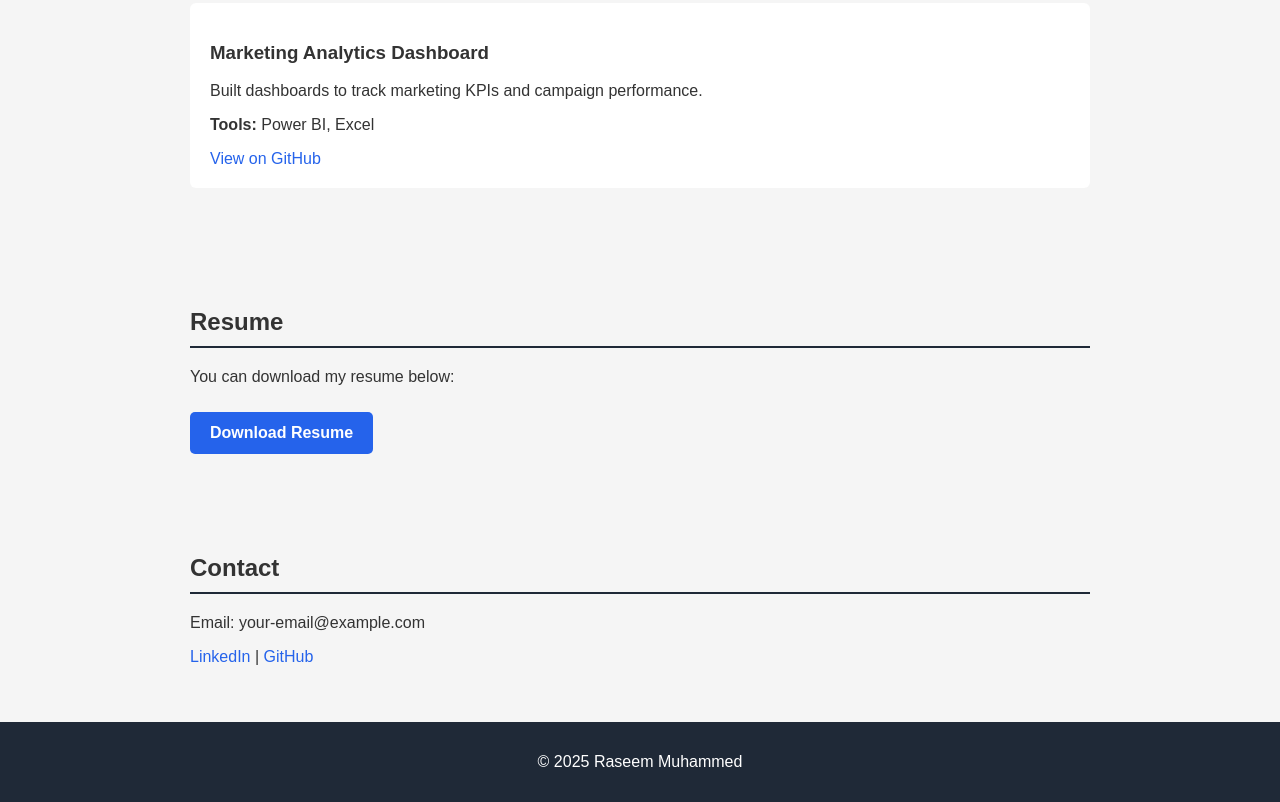
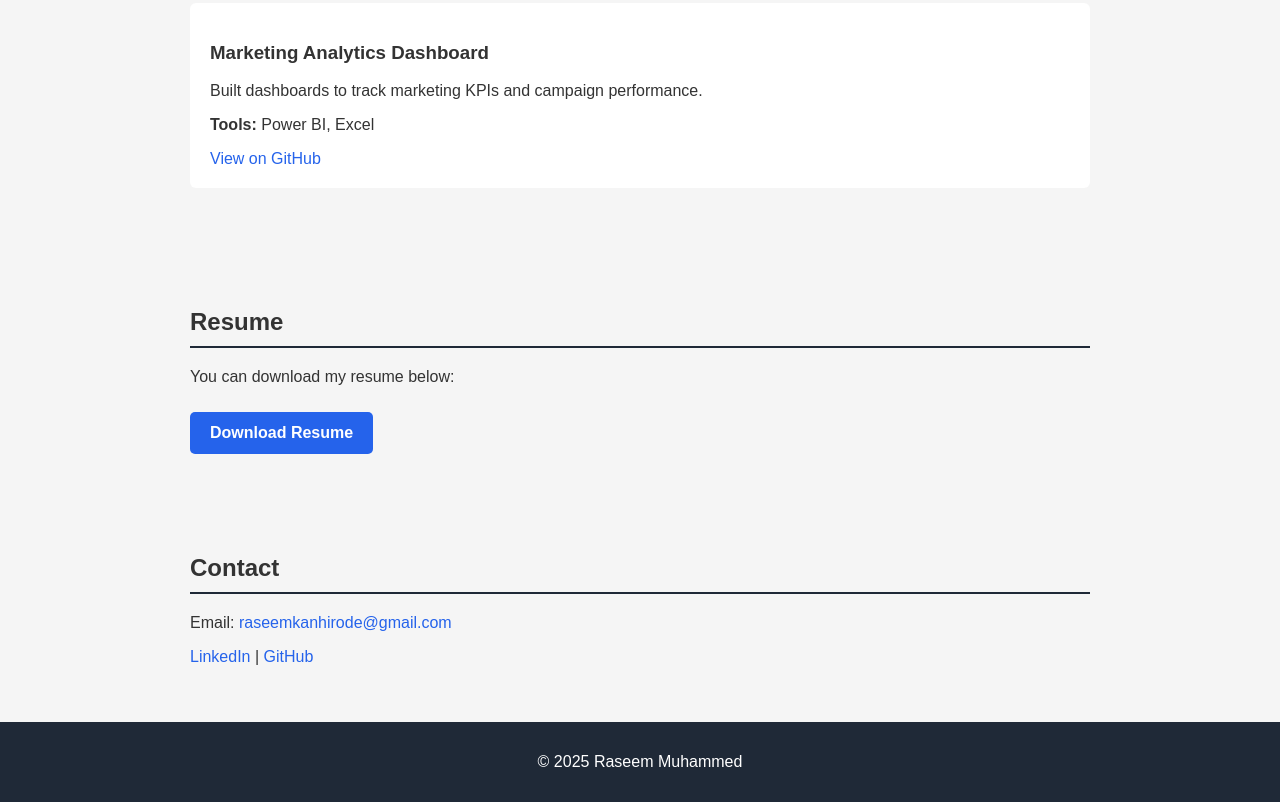
Before and after one commit to RaseemMuhammed/raseemmuhammed.github.io, a plain HTML site: page index.html in a window 1280 px wide. Shown: the part 958-1760 px from the top of the page. Drawn offline with Linux system fonts and the light colour scheme.

Commit message:
Update contact email to a mailto link

```diff
--- a/index.html
+++ b/index.html
@@ -59,7 +59,8 @@
 
 <section id="contact">
     <h2>Contact</h2>
-    <p>Email: your-email@example.com</p>
+    <p>Email: <a href="mailto:raseemkanhirode@gmail.com">raseemkanhirode@gmail.com</a></p>
+
     <p>
         <a href="https://www.linkedin.com" target="_blank">LinkedIn</a> |
         <a href="https://github.com/RaseemMuhammed" target="_blank">GitHub</a>
```
